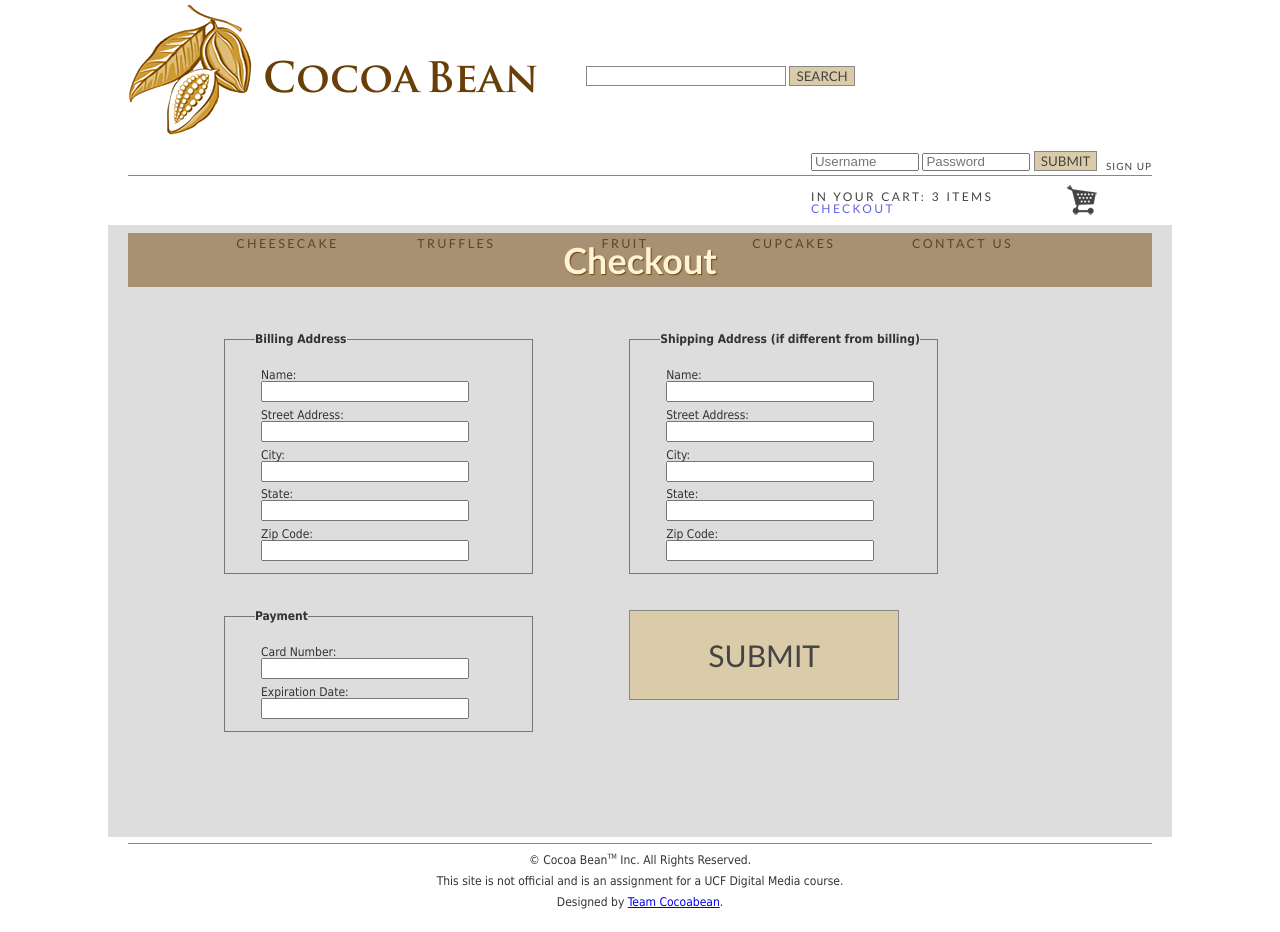
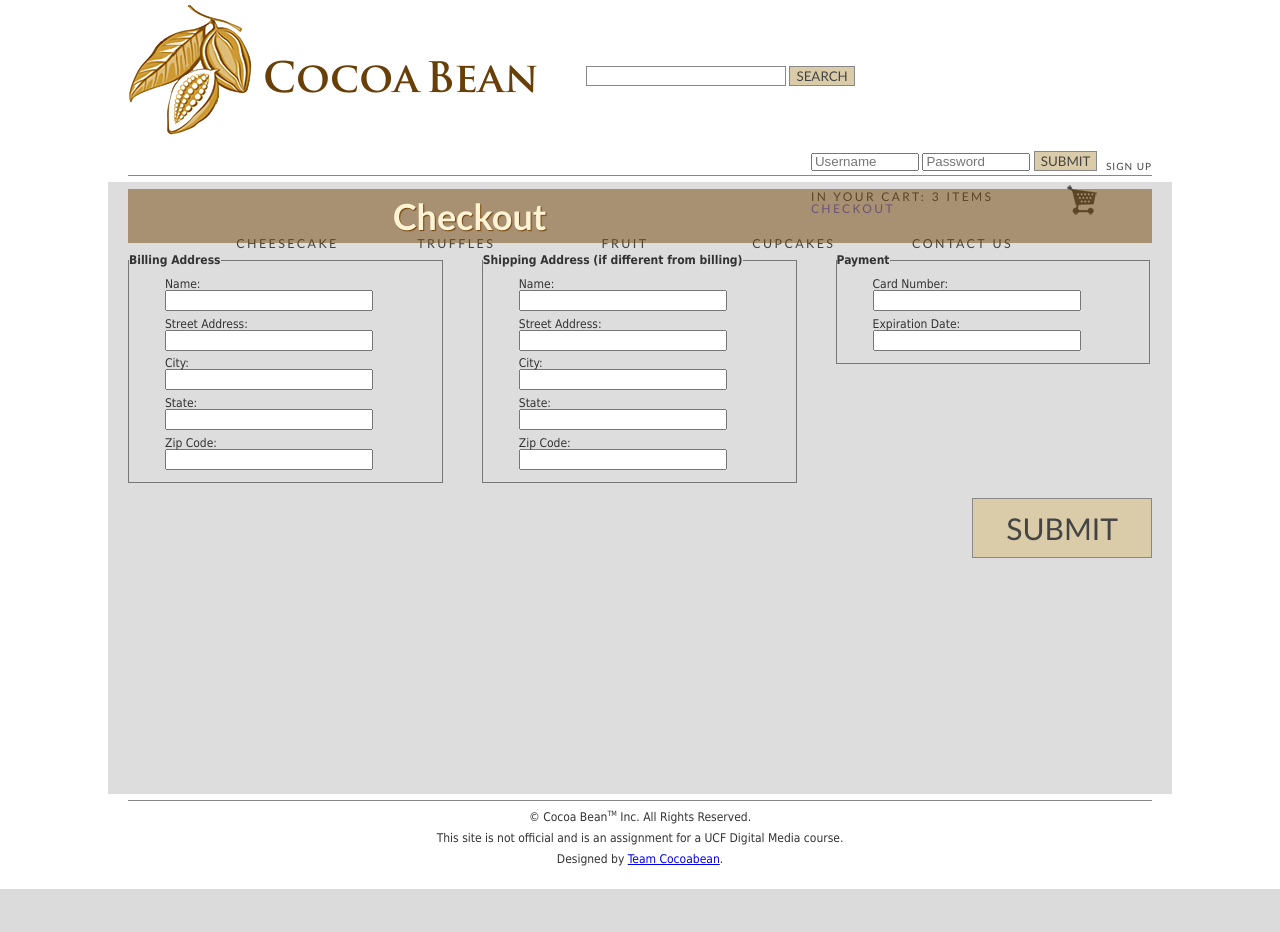
Before and after one commit to Takarou/cocoabean, a PHP site: page /cart.php in a window 1280 px wide. After the commit the page ends 889 px from the top, so only its background shows below. Run offline with PHP 8.4, Linux system fonts and the light colour scheme.

Commit message:
added styles to cart page and did some more tweaking to index.php styles - may need a little help with that one though

```diff
--- a/cart.php
+++ b/cart.php
@@ -26,11 +26,14 @@
 
 	<?php include 'php-includes/header-include.php'; ?>
 
-	<div class="content">
 		<div class="container">
 		<h2>checkout</h2>
 
+        <div class="row">
+
                 <form method="post" action="#" id="payment">
+
+              	<div class="fourcol">
                     <fieldset>
                     <legend>Billing Address</legend>
                         <ul>
@@ -50,7 +53,9 @@
                             <input type="text" name="b_zip" /></li>
                         </ul>
                     </fieldset>
+                </div>
 
+                <div class="fourcol">
                     <fieldset>
                         <legend>Shipping Address (if different from billing)</legend>
                         <ul>
@@ -70,7 +75,9 @@
                             <input type="text" name="s_zip" /></li>
                         </ul>
                     </fieldset>
+                </div>
 
+                <div class="fourcol last">
                 <fieldset>
                     <legend>Payment</legend>
                         <ul>
@@ -81,14 +88,20 @@
                             <input type="text" name="carddate" /></li>
                         </ul>
                 </fieldset>
+			</div>
+        </div>
 
+        <div class="row">
+            <div class="twelvecol last">
                 <fieldset class="submit">
                     <input  type="submit" id="sumbit" name="submit" value="Submit" />
                 </fieldset>
+            </div>
+        </div>
             </form>
 
+
 		</div><!--/.container-->
-	</div><!--/.content-->
 
 	<?php include 'php-includes/footer-include.php'; ?>
 
--- a/css/style.css
+++ b/css/style.css
@@ -204,9 +204,6 @@
 	min-height: 50em;
 }
 
-.container a	{
-	color:#222;
-}
 .container a:hover	{
 	text-decoration: none;
 }
@@ -252,14 +249,16 @@
 
 .featured	{
 	z-index: 1;
+	overflow:hidden;
 }
 
+.featured img {
+	z-index:2;
+}
+
+
+
 h2	{
-	position: relative;
-	z-index: 2;
-	top: 25px;
-	left: 0px;
-	font-size: 3.5em;
 	font-weight: bold;
 	-moz-text-shadow: 1px 1px 1px #744508;
 	-webkit-text-shadow: 1px 1px 1px #744508;
@@ -279,27 +278,13 @@
 }
 
 
-img	{
-	width: 100%;
-	height: 550px;
-	z-index: 1;
-	position: relative;
-	top: -5.8em;
-	margin: 0 auto -5.75em auto;
-}
-
-
 /* CART */
 
 #checkout	legend	{
 	font-weight: bold;
-	margin: 2em auto 1em 2.5em;
 }
 
 #checkout fieldset	{
-	width: 30%;
-	float: left;
-	margin: 3em auto auto 8em;
 	border: #777 solid 1px;
 }
 
@@ -318,15 +303,16 @@
 }
 
 #checkout fieldset.submit input	{
-	width: 9em;
-	height: 3em;
+	margin-top:.5em;
+	float:right;
+	width: 6em;
+	height: 2em;
 	font-family: "Calibri","Helvetica", sans-serif;
 	text-transform: uppercase;
 	color: #444;
 	border: #888 solid 1px;
 	background: #dbcca9;
 	font-size: 2.5em;
-
 }
 
 /* CATALOG */
--- a/index.php
+++ b/index.php
@@ -30,7 +30,7 @@
     	<div class="row">
         	<div class="twelvecol last">
                 <h2><a href="item.php?id=2">Chocolate Chip Cookie Dough Cheesecake</a><br /><span class="price">Now Only $34.99!</span></h2>
-                <img class="featured" src="img/cheesecake002.jpg" alt="" />
+	                <img src="img/cheesecake002.jpg" alt="" />
 			</div>
 		</div>
 
@@ -47,6 +47,7 @@
             <div class="sixcol last">
             	<img src="img/shop.jpg" class="shop" alt="The Shop" />
             </div>
+    	</div>
     </div>
 
 	<?php include 'php-includes/footer-include.php'; ?>
```
Also changed, not shown: admin.php (+4 -6 lines). Lines whose indentation alone changed are shown as unchanged.
